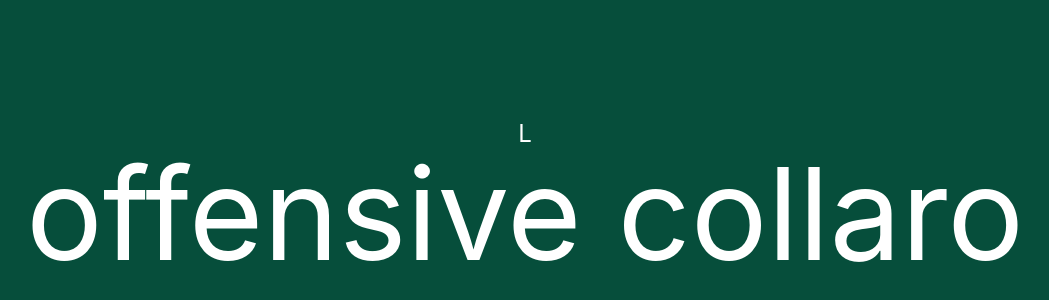
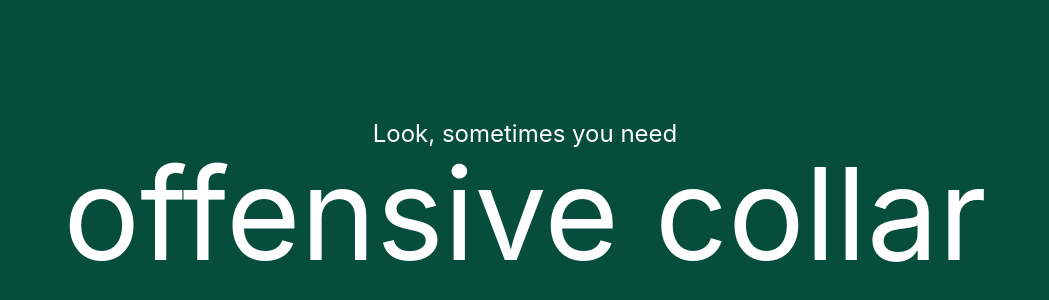
Before and after one commit to EmilyBonar/adjective-noun, a React (Create React App) app: page / in a window 1280 px wide. Shown: the part 202-502 px from the top of the page, without its empty margins (115-1164 px from the left). Built offline with nearby package versions, Linux system fonts and the light colour scheme.

Commit message:
Fixed bug

```diff
--- a/src/App.js
+++ b/src/App.js
@@ -44,14 +44,13 @@ function App() {
 		>
 			<div className="w-5/6 m-auto">
 				<div className="text-2xl">
-					{intro[0]}
+					{intro}
 					{["a", "e", "i", "o", "u"].includes(adjective[0]) &&
-						intro[0][intro[0].length - 1] === "a" &&
+						intro[intro.length - 1] === "a" &&
 						"n"}
 				</div>
 				<div className="text-9xl">
 					{adjective} {noun}
-					{intro[1]}
 				</div>
 			</div>
 		</div>
```
Also changed, not shown: 1 other file (tests, documents, lock files or other folders).
